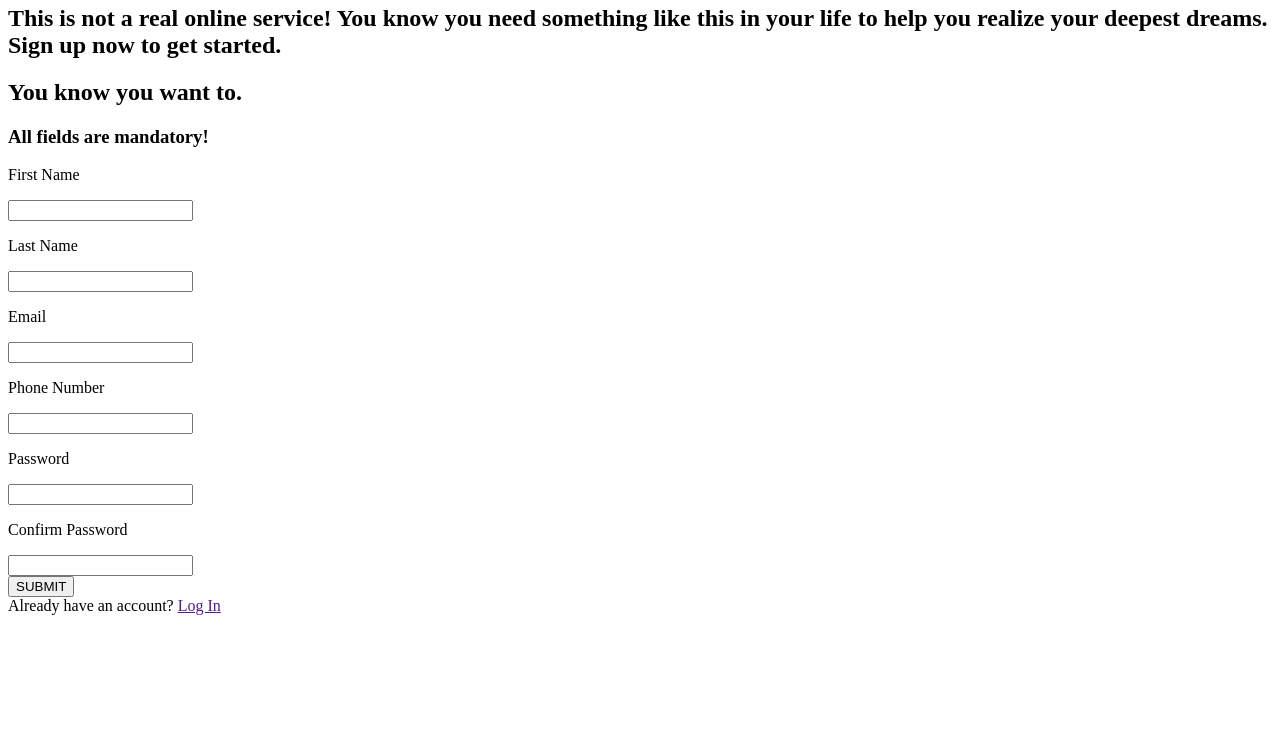
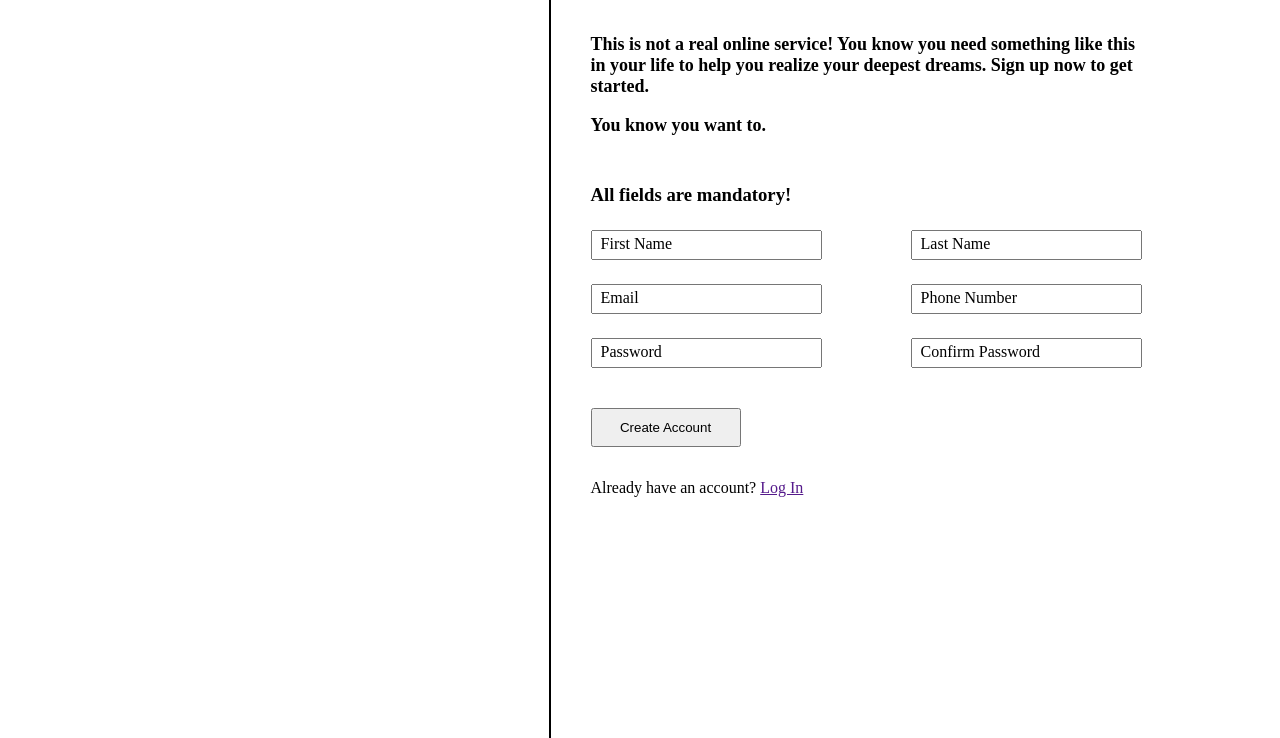
Before and after one commit to ansh-chrs/sign-up-form, a plain HTML site: page index.html in a window 1280 px wide. Shown: the part 62-800 px from the top of the page. Drawn offline with Linux system fonts and the light colour scheme.

Commit message:
Create basic layout to the markup using css
Styled texts, input and button.

Given a css based effect to make placeholder text go up on focus on
input field

```diff
--- a/index.html
+++ b/index.html
@@ -16,44 +16,48 @@
 
     </section>
     <section class="main">
-        <section>
+        <section class="top-info">
             <h2>This is not a real online service! You know you need something like this in your life to help you
                 realize your deepest dreams. Sign up now to get started.</h2>
             <h2>You know you want to.</h2>
         </section>
-        <section>
+        <section class="form-container">
              <h3>All fields are mandatory!</h3>
             <form action="" id="form-input">
-                <div class="input-container">
+
                     <label for="first-name">
+
+                        <input required id="first-name" type="text">
                         <p class="placeholder">First Name</p>
-                        <input required id="first-name" type="text">
                     </label>
                     <label for="last-name">
+
+                        <input required id="last-name" type="text">
                         <p class="placeholder">Last Name</p>
-                        <input required id="last-name" type="text">
                     </label>
                     <label for="email">
+
+                        <input id="email" required type="email">
                         <p class="placeholder">Email</p>
-                        <input id="email" required type="email">
                     </label>
                     <label for="phone">
+
+                        <input id="phone" required type="tel">
                         <p class="placeholder">Phone Number</p>
-                        <input id="phone" required type="tel">
                     </label>
                     <label for="pass">
+
+                        <input id="pass" required type="password">
                         <p class="placeholder">Password</p>
-                        <input id="pass" required type="password">
                     </label>
                     <label for="con-pass">
+
+                        <input id="con-pass" required type="password">
                         <p class="placeholder">Confirm Password</p>
-                        <input id="con-pass" required type="password">
                     </label>
-                </div>
-                <button>SUBMIT</button>
             </form>
         </section>
-        <section class="options">Already have an account? <a href="">Log In</a></section>
+        <section class="options"><button form="form-input">Create Account</button><div class="log-in-prompt">Already have an account? <a href="">Log In</a></div></section>
 
     </section>
 </body>
--- a/style.css
+++ b/style.css
@@ -0,0 +1,106 @@
+*{
+    margin:0;
+    padding:0;
+    box-sizing: border-box;;
+}
+
+body{
+    width:100%;
+    height:100vh;
+      display: flex;
+
+}
+
+
+
+.side{
+    width:45%;
+}
+
+.main{
+    width: 60%;
+    border-left: 2px solid black;
+}
+
+.main > section{
+
+    padding-left:2.5em;
+}
+.top-info h2:first-child{
+
+    margin-bottom: 1em;
+}
+
+h2{
+    font-size: 18px;
+    text-align: left;
+    width:80%;
+}
+
+.top-info{
+    padding-top:6em;
+    padding-bottom: 2em;
+    /* border:2px solid black; */
+}
+
+.form-container{
+    padding-top:1em;
+    padding-bottom: 1.5em;
+    /* border:2px solid red; */
+
+}
+
+form{
+    display: flex;
+    width:90%;
+    flex-wrap: wrap;
+
+    /* border: 2px solid green; */
+}
+
+
+label:nth-child(odd){
+    margin-right:5em;
+
+}
+
+label{
+    width:15em;
+    margin-top: 1.5em;
+    position: relative;
+
+}
+
+.placeholder{
+    position:absolute;
+    top:5px;
+    left:10px;
+    transition: all 0.2s ease-in;
+}
+
+input:focus + .placeholder{
+    transform: translate(-8px, -22px);
+    font-size: 13px;
+}
+
+
+input{
+    line-height: 16px;
+    font-size: 16px;
+    padding:4px 10px;
+}
+
+
+
+.options{
+    padding:1rem 1.5rem;
+}
+
+button{
+    width:150px;
+    padding:10px 0;
+}
+
+.log-in-prompt{
+    margin-top:2em;
+}
```
